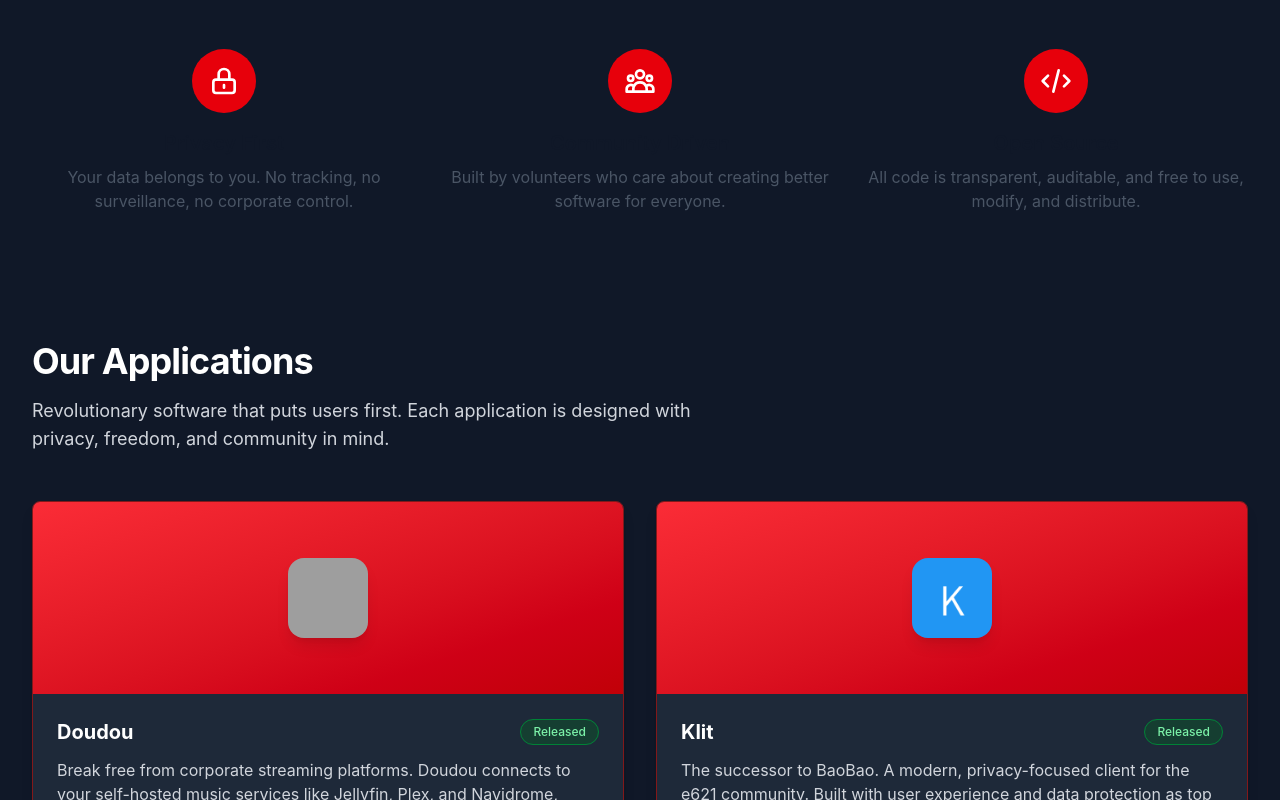
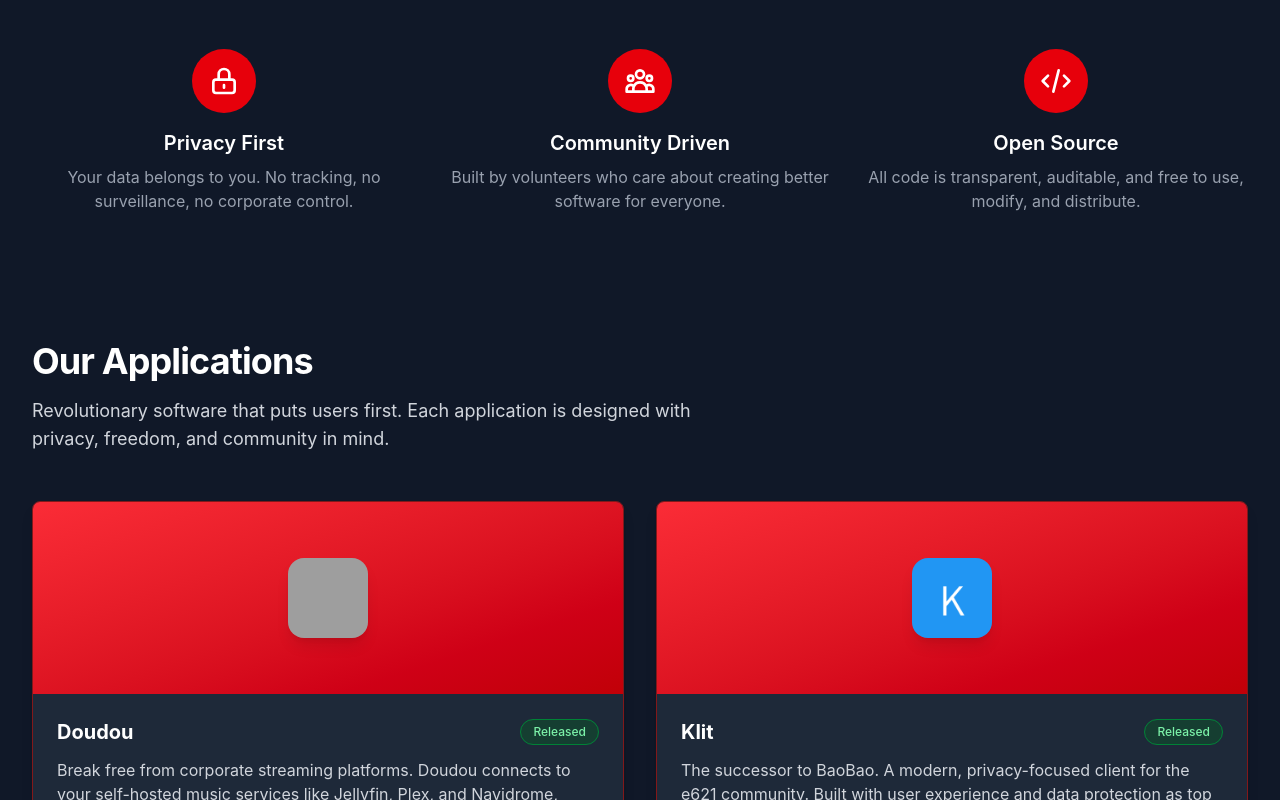
Before and after one commit to openlyst/openlyst, a SvelteKit app: page / in a window 1280 px wide. Shown: the part 1040-1840 px from the top of the page. Built offline with nearby package versions, Linux system fonts and the light colour scheme; grey boxes are pictures that could not be loaded.

Commit message:
Update text colors for improved contrast and readability

```diff
--- a/src/routes/+page.svelte
+++ b/src/routes/+page.svelte
@@ -76,8 +76,8 @@
             <path stroke-linecap="round" stroke-linejoin="round" stroke-width="2" d="M12 15v2m-6 4h12a2 2 0 002-2v-6a2 2 0 00-2-2H6a2 2 0 00-2 2v6a2 2 0 002 2zm10-10V7a4 4 0 00-8 0v4h8z" />
           </svg>
         </div>
-        <h3 class="text-xl font-semibold text-gray-900 mb-2">Privacy First</h3>
-        <p class="text-gray-600">Your data belongs to you. No tracking, no surveillance, no corporate control.</p>
+        <h3 class="text-xl font-semibold text-white mb-2">Privacy First</h3>
+        <p class="text-gray-400">Your data belongs to you. No tracking, no surveillance, no corporate control.</p>
       </div>
 
       <div class="text-center">
@@ -86,8 +86,8 @@
             <path stroke-linecap="round" stroke-linejoin="round" stroke-width="2" d="M17 20h5v-2a3 3 0 00-5.356-1.857M17 20H7m10 0v-2c0-.656-.126-1.283-.356-1.857M7 20H2v-2a3 3 0 015.356-1.857M7 20v-2c0-.656.126-1.283.356-1.857m0 0a5.002 5.002 0 019.288 0M15 7a3 3 0 11-6 0 3 3 0 016 0zm6 3a2 2 0 11-4 0 2 2 0 014 0zM7 10a2 2 0 11-4 0 2 2 0 014 0z" />
           </svg>
         </div>
-        <h3 class="text-xl font-semibold text-gray-900 mb-2">Community Driven</h3>
-        <p class="text-gray-600">Built by volunteers who care about creating better software for everyone.</p>
+        <h3 class="text-xl font-semibold text-white mb-2">Community Driven</h3>
+        <p class="text-gray-400">Built by volunteers who care about creating better software for everyone.</p>
       </div>
 
       <div class="text-center">
@@ -96,8 +96,8 @@
             <path stroke-linecap="round" stroke-linejoin="round" stroke-width="2" d="M10 20l4-16m4 4l4 4-4 4M6 16l-4-4 4-4" />
           </svg>
         </div>
-        <h3 class="text-xl font-semibold text-gray-900 mb-2">Open Source</h3>
-        <p class="text-gray-600">All code is transparent, auditable, and free to use, modify, and distribute.</p>
+        <h3 class="text-xl font-semibold text-white mb-2">Open Source</h3>
+        <p class="text-gray-400">All code is transparent, auditable, and free to use, modify, and distribute.</p>
       </div>
     </div>
   {/snippet}
@@ -126,8 +126,8 @@
         <!-- Fallback content if no apps are loaded -->
         <div class="col-span-full text-center py-12">
           <div class="text-6xl mb-4">🚀</div>
-          <h3 class="text-2xl font-semibold text-gray-900 mb-2">Coming Soon</h3>
-          <p class="text-gray-600 max-w-md mx-auto">
+          <h3 class="text-2xl font-semibold text-white mb-2">Coming Soon</h3>
+          <p class="text-gray-400 max-w-md mx-auto">
             We're working on amazing revolutionary applications. Check back soon!
           </p>
         </div>
@@ -135,7 +135,7 @@
     </div>
 
     <div class="mt-12 text-center">
-      <p class="text-gray-600 mb-6">More revolutionary applications coming soon!</p>
+      <p class="text-gray-400 mb-6">More revolutionary applications coming soon!</p>
       <Button text="View All Applications" href="/apps" variant="primary" />
     </div>
   {/snippet}
```
